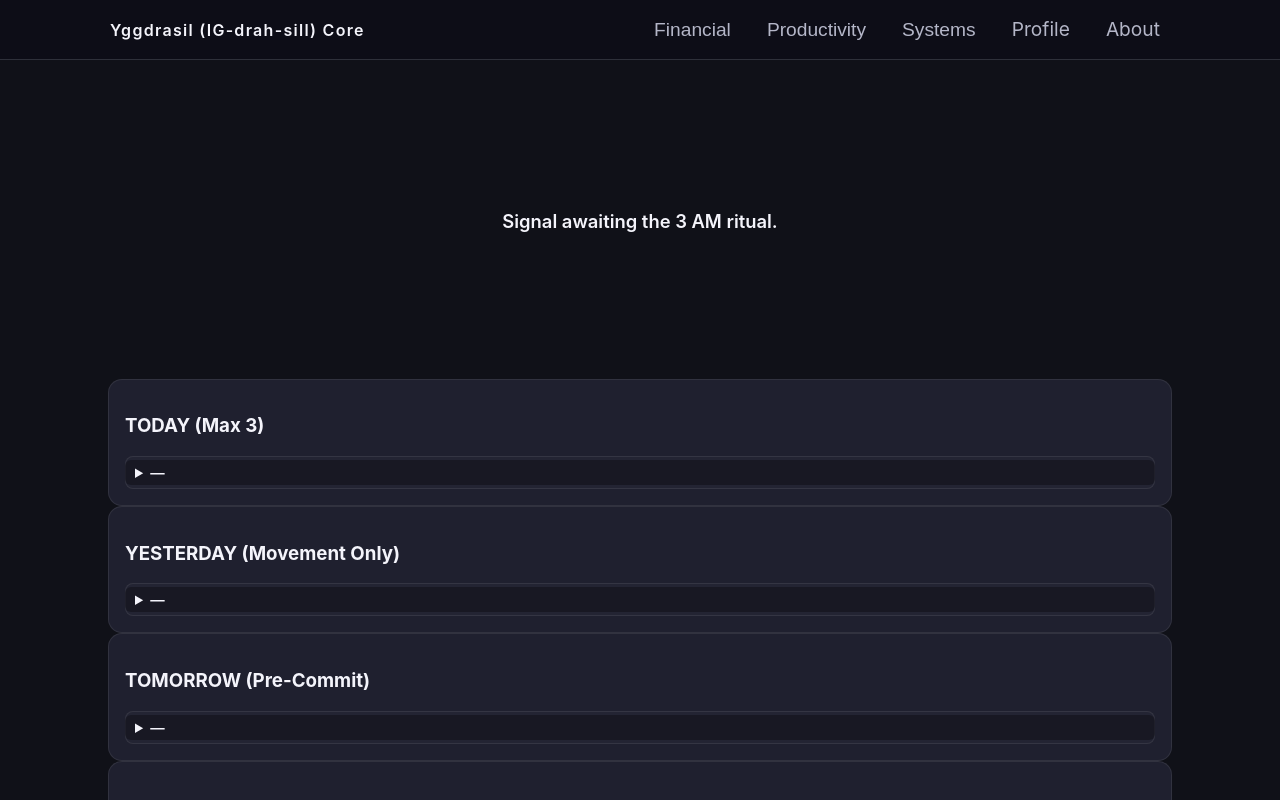
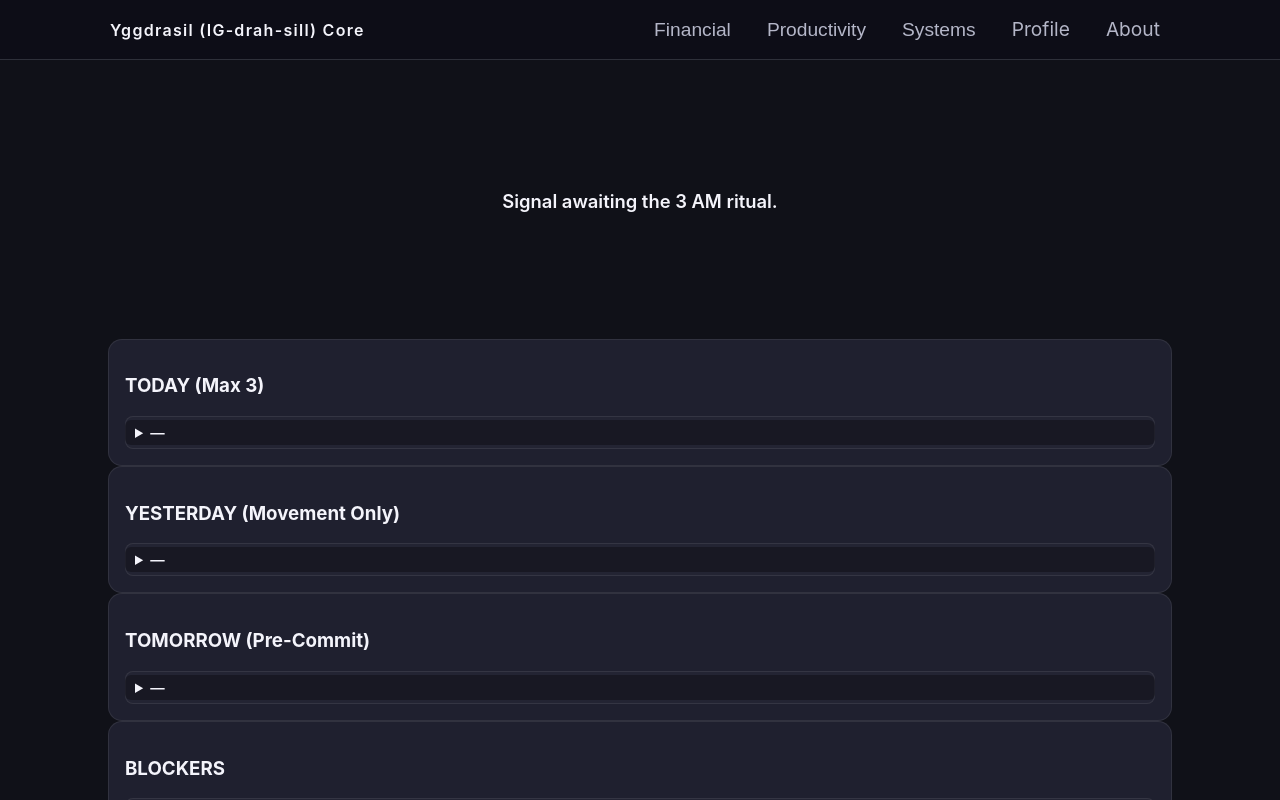
Before and after one commit to nslatter-vcode/OC_Recovery, a Next.js app in the folder dashboard/: page / in a window 1280 px wide. Shown: the top 800 px of the page. Built offline with nearby package versions, Linux system fonts and the light colour scheme.

Commit message:
Adjust signal padding

```diff
--- a/dashboard/src/app/globals.css
+++ b/dashboard/src/app/globals.css
@@ -132,7 +132,7 @@ code {
 .signal-panel {
   margin-top: 20px;
   text-align: center;
-  padding: 100px 50px;
+  padding: 80px 50px;
 }
 
 .signal-label {
```
